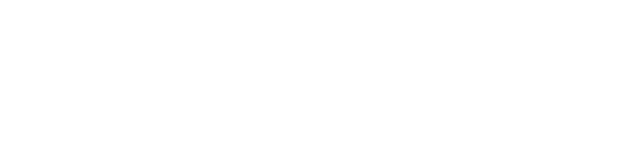
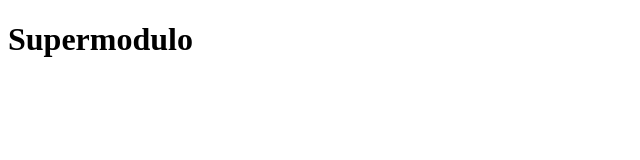
Before and after one commit to leocsbh007/Supermodulo1, a plain HTML site: page index.html in a window 1280 px wide. Shown: the whole page, without its empty margins (0-640 px from the left). Drawn offline with Linux system fonts and the light colour scheme.

Commit message:
Inclusao classe conteiner no index.html

```diff
--- a/index.html
+++ b/index.html
@@ -7,7 +7,9 @@
 </head>
 <body>
     <main>
-        <div></div>
+        <div class="container">
+            <h1>Supermodulo</h1>
+        </div>
     </main>
 
 </body>
```
